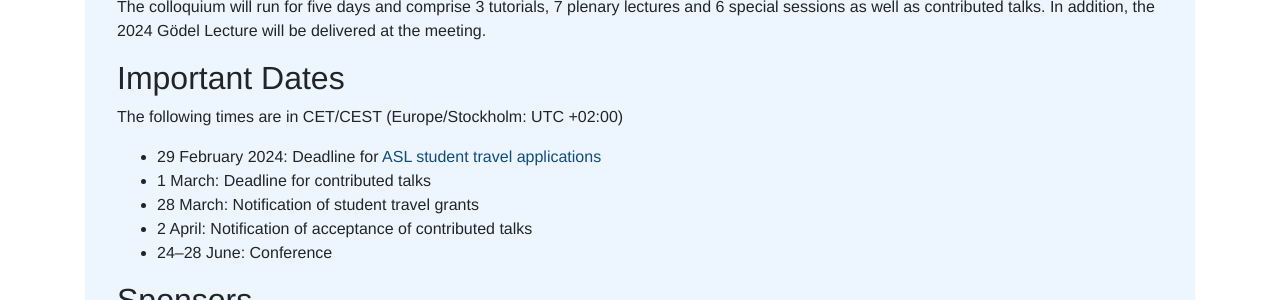
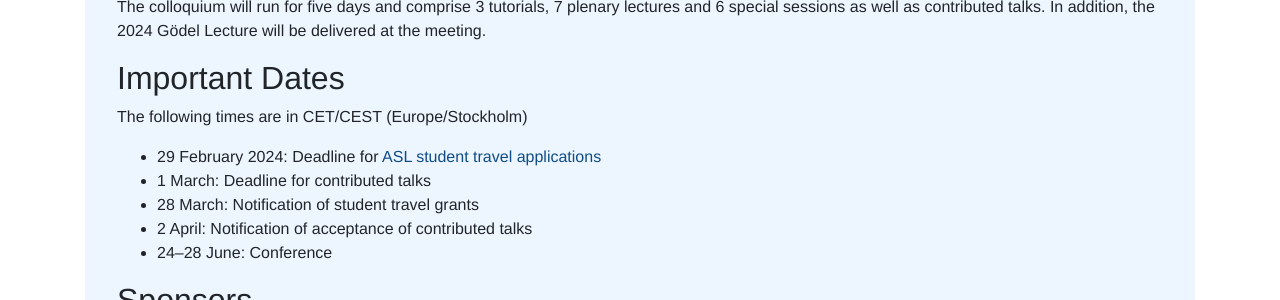
Before and after one commit to LC2024/LC2024.github.io, a Jekyll site: the page built from index.md, in a window 1280 px wide. Shown: the part 693-993 px from the top of the page. Built offline with Jekyll 4.4.1, drawn with Linux system fonts in a browser that asks for light colours; some web fonts are replaced.

Commit message:
No UTC+n!

```diff
--- a/index.md
+++ b/index.md
@@ -6,7 +6,7 @@ The Logic Colloquium is the European Summer Meeting of the Association for Symbo
 The colloquium will run for five days and comprise 3 tutorials, 7 plenary lectures and 6 special sessions as well as contributed talks. In addition, the 2024 Gödel Lecture will be delivered at the meeting.
 
 ## Important Dates
-The following times are in CET/CEST (Europe/Stockholm: UTC +02:00)
+The following times are in CET/CEST (Europe/Stockholm)
 
 - 29 February 2024: Deadline for [ASL student travel applications](/travel_grants)
 - 1 March: Deadline for contributed talks
```
